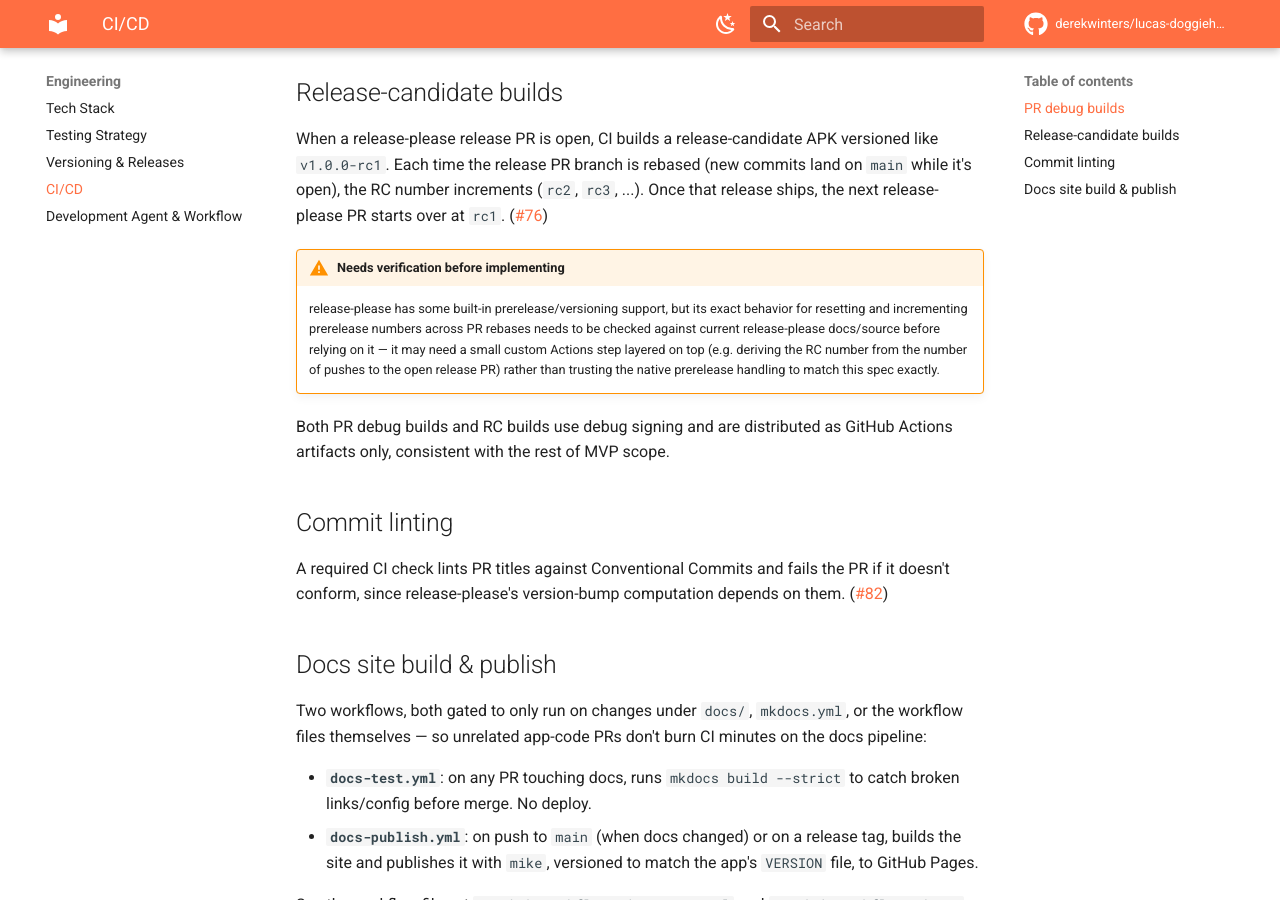
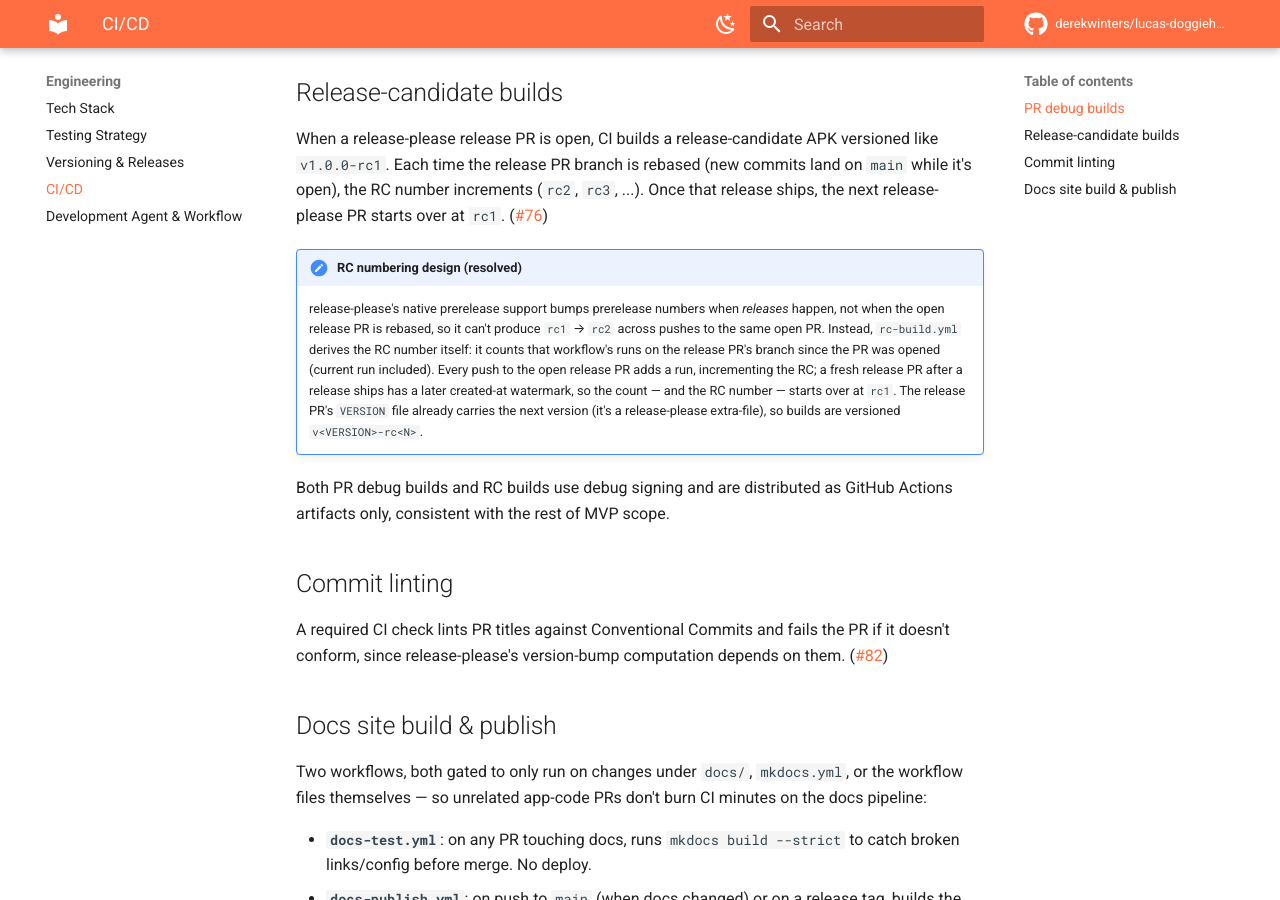
Before and after one commit to derekwinters/lucas-doggiehood, an MkDocs documentation site: the page built from docs/engineering/ci-cd.md, in a window 1280 px wide and 900 px high, scrolled down 469 px. Built offline with MkDocs 1.6.1 and Material for MkDocs 9.7.7, drawn with Linux system fonts in a browser that asks for light colours; comment, search, counter and statistics services are not loaded; the version menu is left out.

Commit message:
ci: build release-candidate APKs on release-please PR pushes
rc-build.yml triggers on PRs from release-please-- branches and builds an
APK versioned v<VERSION>-rc<N>. Spike conclusion for the RC numbering:
release-please's native prerelease handling only bumps prerelease numbers
across releases, not across rebases of the same open release PR, so the RC
number is instead derived by counting this workflow's runs on the release
PR branch since the PR was opened — increments per push, resets to rc1 for
each fresh release PR. docs/engineering/ci-cd.md's needs-verification
warning is replaced with the resolved design.

RC builds use debug signing and artifact-only distribution, matching #75.

Refs #76

Co-Authored-By: Claude Fable 5 <noreply@anthropic.com>
Claude-Session: https://claude.ai/code/session_01FnxE77CrzajsBfxFJzPvrA

```diff
--- a/docs/engineering/ci-cd.md
+++ b/docs/engineering/ci-cd.md
@@ -14,8 +14,8 @@ Every PR builds a debug APK via CI:
 
 When a release-please release PR is open, CI builds a release-candidate APK versioned like `v1.0.0-rc1`. Each time the release PR branch is rebased (new commits land on `main` while it's open), the RC number increments (`rc2`, `rc3`, ...). Once that release ships, the next release-please PR starts over at `rc1`. ([#76](https://github.com/derekwinters/lucas-doggiehood/issues/76))
 
-!!! warning "Needs verification before implementing"
-    release-please has some built-in prerelease/versioning support, but its exact behavior for resetting and incrementing prerelease numbers across PR rebases needs to be checked against current release-please docs/source before relying on it — it may need a small custom Actions step layered on top (e.g. deriving the RC number from the number of pushes to the open release PR) rather than trusting the native prerelease handling to match this spec exactly.
+!!! note "RC numbering design (resolved)"
+    release-please's native prerelease support bumps prerelease numbers when *releases* happen, not when the open release PR is rebased, so it can't produce `rc1` → `rc2` across pushes to the same open PR. Instead, `rc-build.yml` derives the RC number itself: it counts that workflow's runs on the release PR's branch since the PR was opened (current run included). Every push to the open release PR adds a run, incrementing the RC; a fresh release PR after a release ships has a later created-at watermark, so the count — and the RC number — starts over at `rc1`. The release PR's `VERSION` file already carries the next version (it's a release-please extra-file), so builds are versioned `v<VERSION>-rc<N>`.
 
 Both PR debug builds and RC builds use debug signing and are distributed as GitHub Actions artifacts only, consistent with the rest of MVP scope.
 
```
Also changed, not shown: 1 other file.
